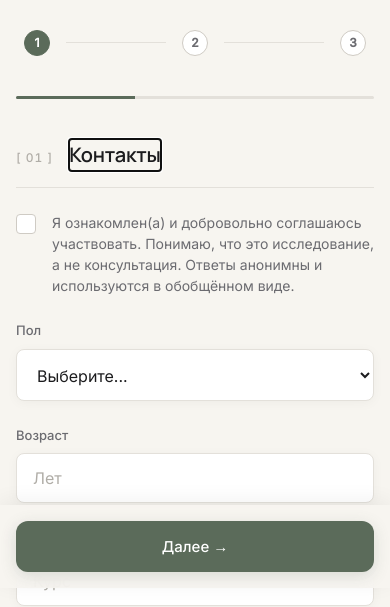
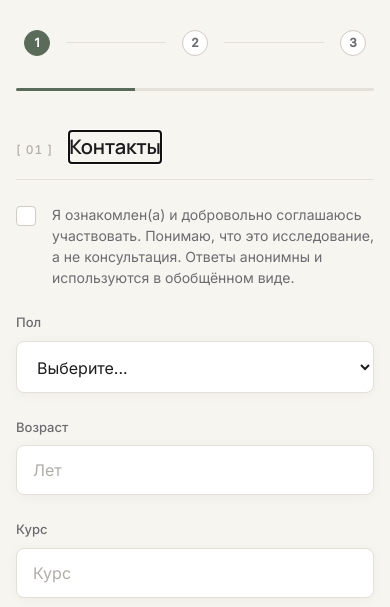
Before and after one commit to Ramyan-Iz/survey-vkr, a plain HTML site: page index.html in a window 390 px wide. Shown: the part 256-863 px from the top of the page. Drawn offline with Linux system fonts and the light colour scheme.

Commit message:
Update style.css

```diff
--- a/style.css
+++ b/style.css
@@ -24,7 +24,6 @@
   --radius-sm: 8px;
   --radius-md: 12px;
   --shadow-soft: 0 2px 12px rgba(0, 0, 0, 0.04);
-  --shadow-sticky: 0 -4px 20px rgba(0, 0, 0, 0.06);
 }
 
 *, *::before, *::after {
@@ -111,13 +110,13 @@ body {
 }
 
 /* ============================================
-   Индикатор шагов
+   ОРИЕНТИР: индикатор шагов
    ============================================ */
 .steps-indicator {
   display: flex;
   align-items: center;
   gap: var(--space-xs);
-  margin-bottom: var(--space-md);
+  margin-bottom: var(--space-sm);
   padding: var(--space-xs) 0;
 }
 
@@ -203,7 +202,7 @@ body {
 }
 
 /* ============================================
-   Шаги
+   Шаги (переходы не трогаем — они красивые)
    ============================================ */
 .step {
   display: none;
@@ -412,21 +411,12 @@ button:focus-visible,
 }
 
 /* ============================================
-   Sticky-футер с кнопками
+   Кнопки навигации (переходы не трогаем)
    ============================================ */
-.sticky-footer {
-  position: sticky;
-  bottom: 0;
+.nav-buttons {
   display: flex;
   gap: var(--space-xs);
   margin-top: var(--space-lg);
-  padding: var(--space-sm) 0;
-  padding-bottom: calc(var(--space-sm) + env(safe-area-inset-bottom, 0px));
-  background: rgba(247, 245, 240, 0.92);
-  backdrop-filter: blur(8px);
-  -webkit-backdrop-filter: blur(8px);
-  box-shadow: var(--shadow-sticky);
-  z-index: 50;
 }
 
 .btn-next,
@@ -488,7 +478,7 @@ button:focus-visible,
 }
 
 /* ============================================
-   Адаптив
+   Адаптив (mobile-first)
    ============================================ */
 @media (max-width: 480px) {
   .display {
@@ -508,11 +498,13 @@ button:focus-visible,
     height: 26px;
   }
 
-  .sticky-footer {
-    margin-left: calc(-1 * var(--space-sm));
-    margin-right: calc(-1 * var(--space-sm));
-    padding-left: var(--space-sm);
-    padding-right: var(--space-sm);
+  .nav-buttons {
+    flex-direction: column-reverse;
+  }
+
+  .btn-prev {
+    width: 100%;
+    text-align: center;
   }
 }
 
```
